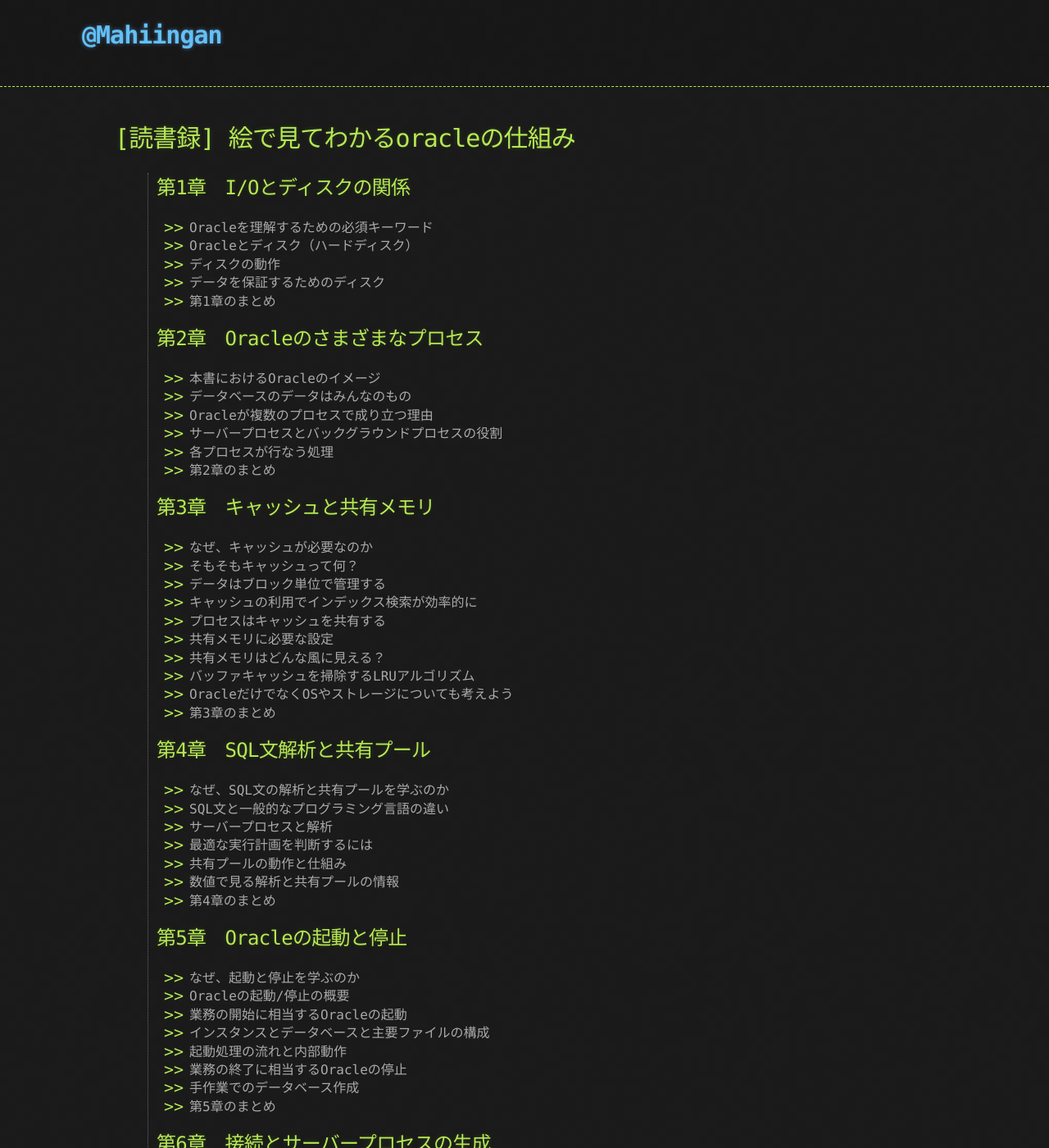
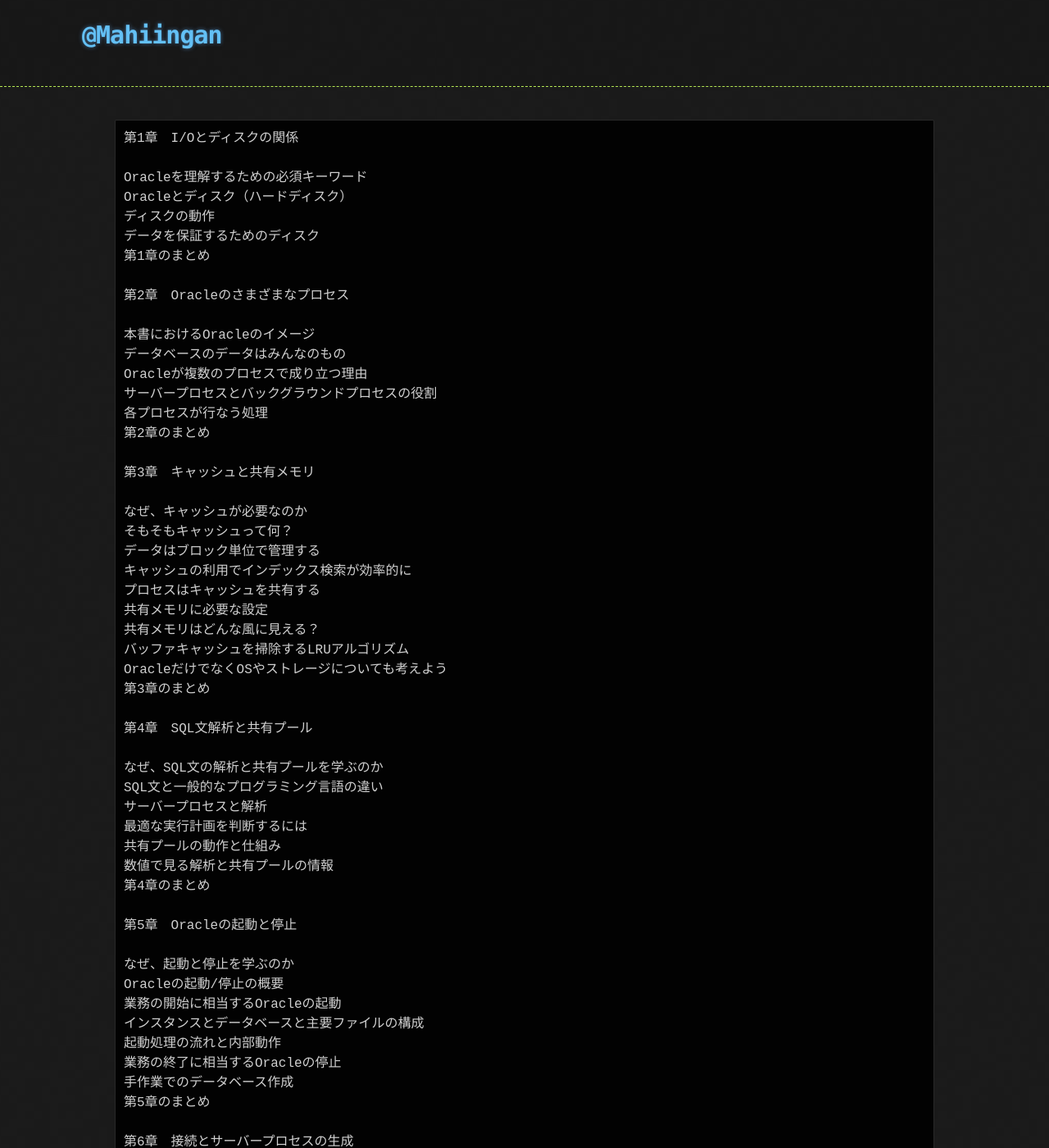
Before and after one commit to Mahiingan/Mahiingan.github.io, a Jekyll site: the page built from docs/readinglog/picture_by_look_at_understand_oracle_mechanism.md, in a window 1280 px wide and 1400 px high. Shown: the whole window at 82% size. Built offline with Jekyll 4.4.1, drawn with Linux system fonts in a browser that asks for light colours; our own code applies the rules of GitHub Pages for plain Markdown files; some of the changed text lies outside the part shown.

Commit message:
Update picture_by_look_at_understand_oracle_mechanism.md

````diff
--- a/docs/readinglog/picture_by_look_at_understand_oracle_mechanism.md
+++ b/docs/readinglog/picture_by_look_at_understand_oracle_mechanism.md
@@ -1,142 +1,137 @@
----
-layout: default
-title: [読書録] 絵で見てわかるoracleの仕組み
----
+```
+第1章　I/Oとディスクの関係
 
-# [読書録] 絵で見てわかるoracleの仕組み
+Oracleを理解するための必須キーワード
+Oracleとディスク（ハードディスク）
+ディスクの動作
+データを保証するためのディスク
+第1章のまとめ
 
-> ## 第1章　I/Oとディスクの関係
->
-> - Oracleを理解するための必須キーワード
-> - Oracleとディスク（ハードディスク）
-> - ディスクの動作
-> - データを保証するためのディスク
-> - 第1章のまとめ
->
-> ## 第2章　Oracleのさまざまなプロセス
->
-> - 本書におけるOracleのイメージ
-> - データベースのデータはみんなのもの
-> - Oracleが複数のプロセスで成り立つ理由
-> - サーバープロセスとバックグラウンドプロセスの役割
-> - 各プロセスが行なう処理
-> - 第2章のまとめ
->
-> ## 第3章　キャッシュと共有メモリ
->
-> - なぜ、キャッシュが必要なのか
-> - そもそもキャッシュって何？
-> - データはブロック単位で管理する
-> - キャッシュの利用でインデックス検索が効率的に
-> - プロセスはキャッシュを共有する
-> - 共有メモリに必要な設定
-> - 共有メモリはどんな風に見える？
-> - バッファキャッシュを掃除するLRUアルゴリズム
-> - OracleだけでなくOSやストレージについても考えよう
-> - 第3章のまとめ
->
-> ## 第4章　SQL文解析と共有プール
->
-> - なぜ、SQL文の解析と共有プールを学ぶのか
-> - SQL文と一般的なプログラミング言語の違い
-> - サーバープロセスと解析
-> - 最適な実行計画を判断するには
-> - 共有プールの動作と仕組み
-> - 数値で見る解析と共有プールの情報
-> - 第4章のまとめ
->
-> ## 第5章　Oracleの起動と停止
->
-> - なぜ、起動と停止を学ぶのか
-> - Oracleの起動/停止の概要
-> - 業務の開始に相当するOracleの起動
-> - インスタンスとデータベースと主要ファイルの構成
-> - 起動処理の流れと内部動作
-> - 業務の終了に相当するOracleの停止
-> - 手作業でのデータベース作成
-> - 第5章のまとめ
->
-> ## 第6章　接続とサーバープロセスの生成
->
-> - なぜ、アプリケーションからの接続を学ぶのか
-> - Oracleの接続動作
-> - 接続動作の確認
-> - 停止やリスナーの状態確認
-> - 性能を改善するには
-> - 第6章のまとめ
->
-> ## 第7章　Oracleのデータ構造
->
-> - なぜ、Oracleのデータ構造を学ぶのか
-> - 可変長のデータを管理するためのプログラムを作るには
-> - Oracleのデータ構造
-> - 各データ構造はどのようなものなのか
-> - 実際の流れに沿って各動作を確認しよう
-> - プロセスから見たデータ構造
-> - 第7章のまとめ
->
-> ## 第8章　Oracleの待機とロック
->
-> - なぜ、待機やOracleのロックを学ぶのか
-> - データベースにロックが必要な理由
-> - 待機とロック待ち
-> - ラッチの仕組み
-> - 第8章のまとめ
->
-> ## 第9章　REDOとUNDOの動作
->
-> - なぜ、REDOとUNDOを学ぶのか
-> - 持続性を実現するには
-> - REDOとUNDOの概念
-> - REDOのアーキテクチャ
-> - UNDOのアーキテクチャ
-> - さまざまな状況におけるREDOとUNDOの動作
-> - 第9章のまとめ
->
-> ## 第10章　バックアップ/リカバリのアーキテクチャと動作
->
-> - なぜ、バックアップ/リカバリを学ぶのか
-> - バックアップ/リカバリに必要な知識のおさらい
-> - バックアップの種類と特徴
-> - データベース破壊の例
-> - 基本的なリカバリの種類と動作
-> - 基本的なリカバリの流れ（データベース全体のリカバリ）
-> - その他のリカバリ
-> - 第10章のまとめ
->
-> ## 第11章　バックグラウンドプロセスの動作と役割
->
-> - なぜ、バックグラウンドプロセスを学ぶのか
-> - バックグラウンドプロセスとサーバープロセスの関係
-> - DBWR（DBW）の動作と役割
-> - LGWRの動作と役割
-> - PMON（ピーモン）の動作と役割
-> - SMON（エスモン）の動作と役割
-> - アーカイバ（ARCH）の動作と役割
-> - そのほかのバックグラウンドプロセス
-> - 第11章のまとめ
->
-> ## 第12章　Oracleのアーキテクチャや動作に関するQ＆A
->
-> - 前章までのおさらい
-> - Oracleの動作に関する質問
-> - 監視/運用に関する質問
-> - 解答と解説：Oracleの動作に関する質問
-> - 解答と解説：監視/運用に関する質問
-> - まとめ
->
-> ## Column
->
-> - 「シーケンシャル」とはどんな意味？
-> - DBMSを使うアプリケーションについて
-> - 「プロセス」と「スレッド」って何？
-> - リソースがもったいないという考え
-> - 最近のバッファキャッシュサイズの考え方
-> - 「セマフォ」って何？
-> - 現場では4章の知識をどう使うのか？
-> - 制御ファイルの重要性
-> - 強制的に接続を切るコマンド
-> - 「scott」と「tiger」のトリビア
-> - RMANって何？
-> - バックアップ/リカバリでよくある失敗
-> - アーカイブログはデフォルトで必須！
+第2章　Oracleのさまざまなプロセス
+
+本書におけるOracleのイメージ
+データベースのデータはみんなのもの
+Oracleが複数のプロセスで成り立つ理由
+サーバープロセスとバックグラウンドプロセスの役割
+各プロセスが行なう処理
+第2章のまとめ
+
+第3章　キャッシュと共有メモリ
+
+なぜ、キャッシュが必要なのか
+そもそもキャッシュって何？
+データはブロック単位で管理する
+キャッシュの利用でインデックス検索が効率的に
+プロセスはキャッシュを共有する
+共有メモリに必要な設定
+共有メモリはどんな風に見える？
+バッファキャッシュを掃除するLRUアルゴリズム
+OracleだけでなくOSやストレージについても考えよう
+第3章のまとめ
+
+第4章　SQL文解析と共有プール
+
+なぜ、SQL文の解析と共有プールを学ぶのか
+SQL文と一般的なプログラミング言語の違い
+サーバープロセスと解析
+最適な実行計画を判断するには
+共有プールの動作と仕組み
+数値で見る解析と共有プールの情報
+第4章のまとめ
+
+第5章　Oracleの起動と停止
+
+なぜ、起動と停止を学ぶのか
+Oracleの起動/停止の概要
+業務の開始に相当するOracleの起動
+インスタンスとデータベースと主要ファイルの構成
+起動処理の流れと内部動作
+業務の終了に相当するOracleの停止
+手作業でのデータベース作成
+第5章のまとめ
+
+第6章　接続とサーバープロセスの生成
+
+なぜ、アプリケーションからの接続を学ぶのか
+Oracleの接続動作
+接続動作の確認
+停止やリスナーの状態確認
+性能を改善するには
+第6章のまとめ
+
+第7章　Oracleのデータ構造
+
+なぜ、Oracleのデータ構造を学ぶのか
+可変長のデータを管理するためのプログラムを作るには
+Oracleのデータ構造
+各データ構造はどのようなものなのか
+実際の流れに沿って各動作を確認しよう
+プロセスから見たデータ構造
+第7章のまとめ
+
+第8章　Oracleの待機とロック
+
+なぜ、待機やOracleのロックを学ぶのか
+データベースにロックが必要な理由
+待機とロック待ち
+ラッチの仕組み
+第8章のまとめ
+
+第9章　REDOとUNDOの動作
+
+なぜ、REDOとUNDOを学ぶのか
+持続性を実現するには
+REDOとUNDOの概念
+REDOのアーキテクチャ
+UNDOのアーキテクチャ
+さまざまな状況におけるREDOとUNDOの動作
+第9章のまとめ
+
+第10章　バックアップ/リカバリのアーキテクチャと動作
+
+なぜ、バックアップ/リカバリを学ぶのか
+バックアップ/リカバリに必要な知識のおさらい
+バックアップの種類と特徴
+データベース破壊の例
+基本的なリカバリの種類と動作
+基本的なリカバリの流れ（データベース全体のリカバリ）
+その他のリカバリ
+第10章のまとめ
+
+第11章　バックグラウンドプロセスの動作と役割
+
+なぜ、バックグラウンドプロセスを学ぶのか
+バックグラウンドプロセスとサーバープロセスの関係
+DBWR（DBW）の動作と役割
+LGWRの動作と役割
+PMON（ピーモン）の動作と役割
+SMON（エスモン）の動作と役割
+アーカイバ（ARCH）の動作と役割
+そのほかのバックグラウンドプロセス
+第11章のまとめ
+
+第12章　Oracleのアーキテクチャや動作に関するQ＆A
+
+前章までのおさらい
+Oracleの動作に関する質問
+監視/運用に関する質問
+解答と解説：Oracleの動作に関する質問
+解答と解説：監視/運用に関する質問
+まとめ
+
+Column
+
+「シーケンシャル」とはどんな意味？
+DBMSを使うアプリケーションについて
+「プロセス」と「スレッド」って何？
+リソースがもったいないという考え
+最近のバッファキャッシュサイズの考え方
+「セマフォ」って何？
+現場では4章の知識をどう使うのか？
+制御ファイルの重要性
+強制的に接続を切るコマンド
+「scott」と「tiger」のトリビア
+RMANって何？
+バックアップ/リカバリでよくある失敗
+アーカイブログはデフォルトで必須！
+```
````
